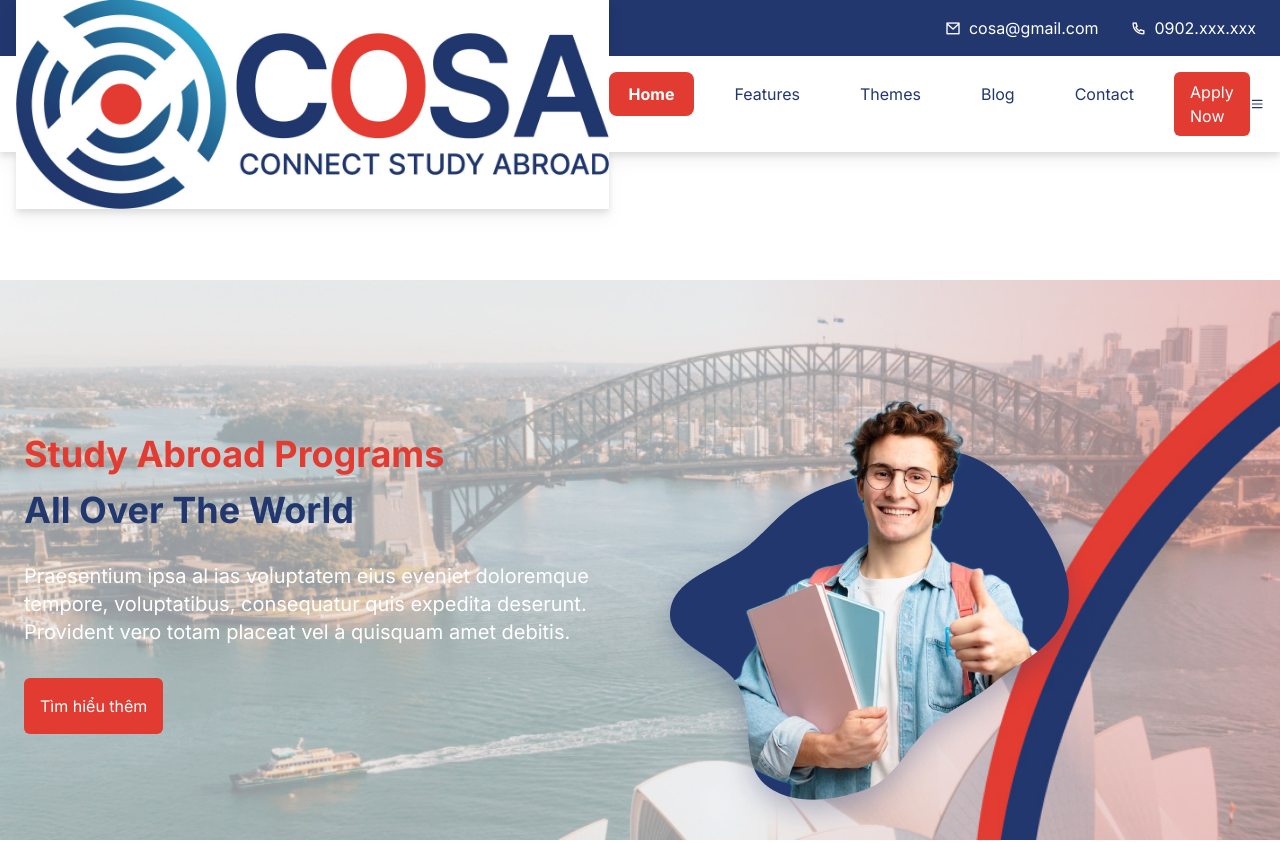
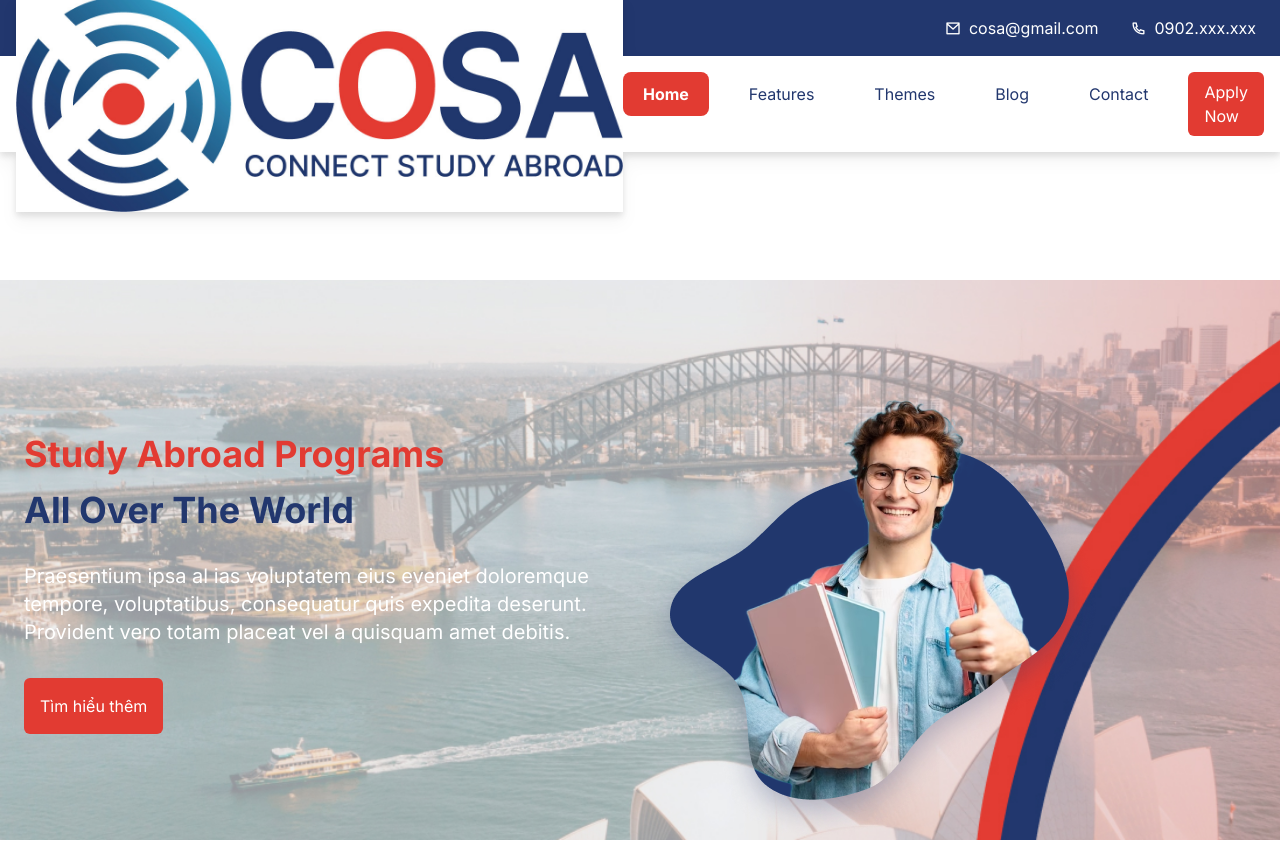
Before and after one commit to teddyvn2017/cosa, a website: page src/index.html in a window 1280 px wide. Shown: the top 843 px of the page. Drawn offline with nearby package versions, Linux system fonts and the light colour scheme.

Commit message:
fix button mobile

```diff
--- a/src/index.html
+++ b/src/index.html
@@ -71,7 +71,7 @@
                 </button> -->
 
 
-                <svg viewBox="0 0 12 10" class="hamburger" height="40px" width="32px" id="menuToggle">
+                <svg viewBox="0 0 12 10" class="hamburger md:hidden" height="40px" width="32px" id="menuToggle">
                     <path d="M10,2 L2,2" class="upper" style="fill: none;stroke: #22376e;stroke-linecap: round;" />
                     <path d="M2,5 L10,5" class="middle" style="fill: none;stroke: #22376e;stroke-linecap: round;" />
                     <path d="M10,8 L2,8" class="lower" style="fill: none;stroke: #22376e;stroke-linecap: round;" />
```
